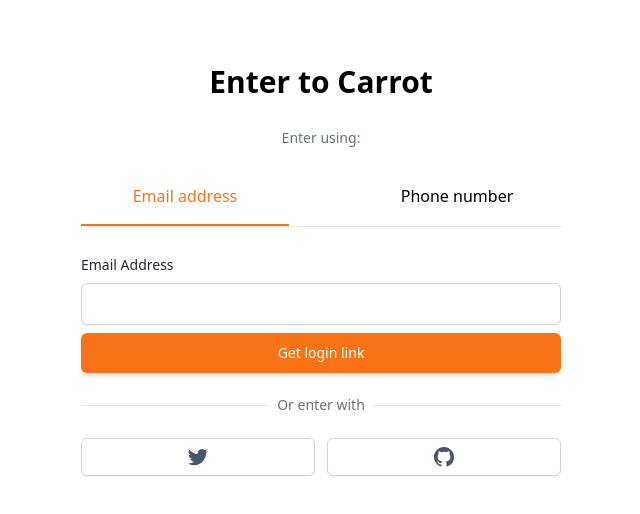
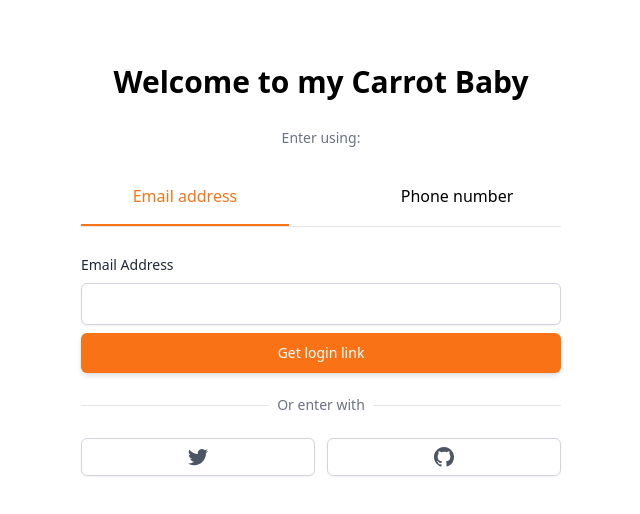
Before and after one commit to morumbi-sp/carrot-market, a Next.js app: page /enter in a window 1280 px wide. Shown: the top 514 px of the page, without its empty margins (319-959 px from the left). Built offline with nearby package versions, Linux system fonts and the light colour scheme.

Commit message:
new Welcome message

```diff
--- a/src/pages/enter.tsx
+++ b/src/pages/enter.tsx
@@ -48,7 +48,9 @@
 
   return (
     <div className='mt-16 px-4'>
-      <h3 className='text-center text-3xl font-bold'>Enter to Carrot</h3>
+      <h3 className='text-center text-3xl font-bold'>
+        Welcome to my Carrot Baby
+      </h3>
       <div className='mt-7'>
         {data?.ok ? (
           <form className='mt-7' onSubmit={TokenHandleSubmit(onTokenValid)}>
```
